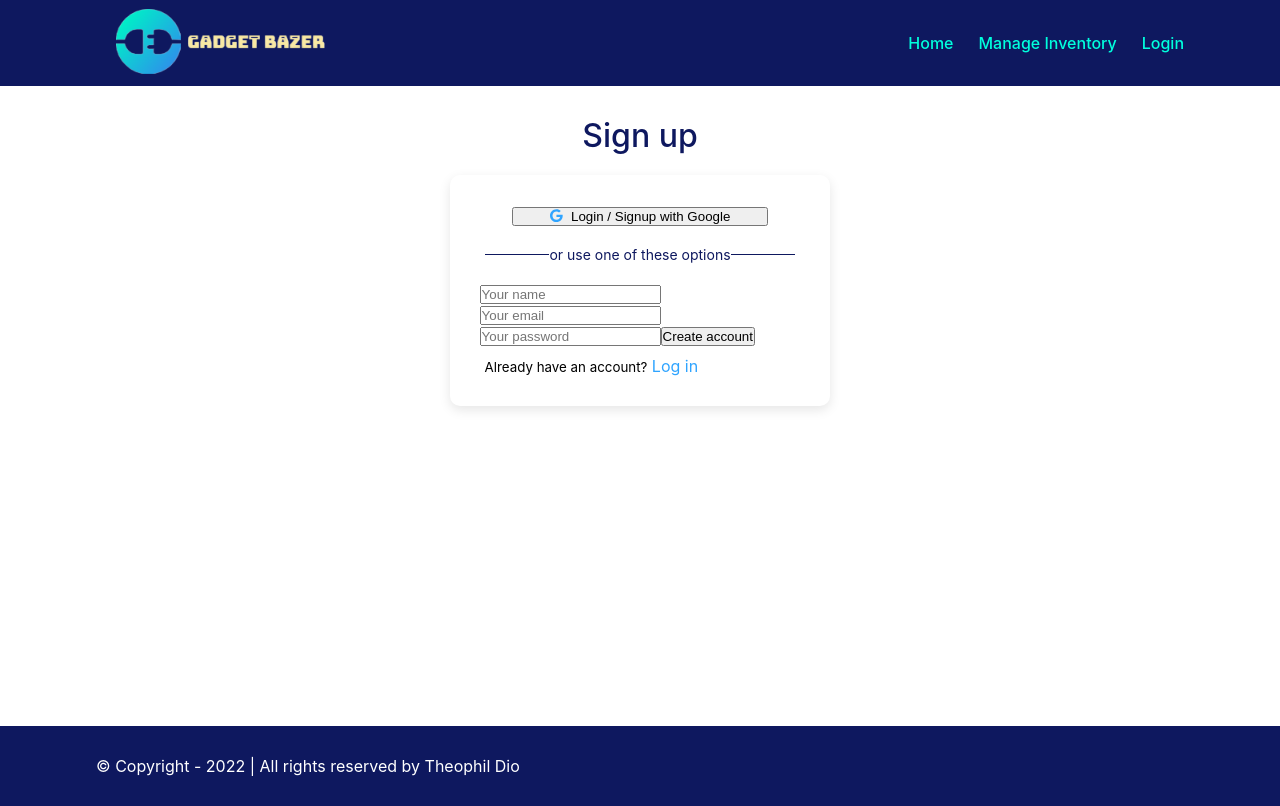
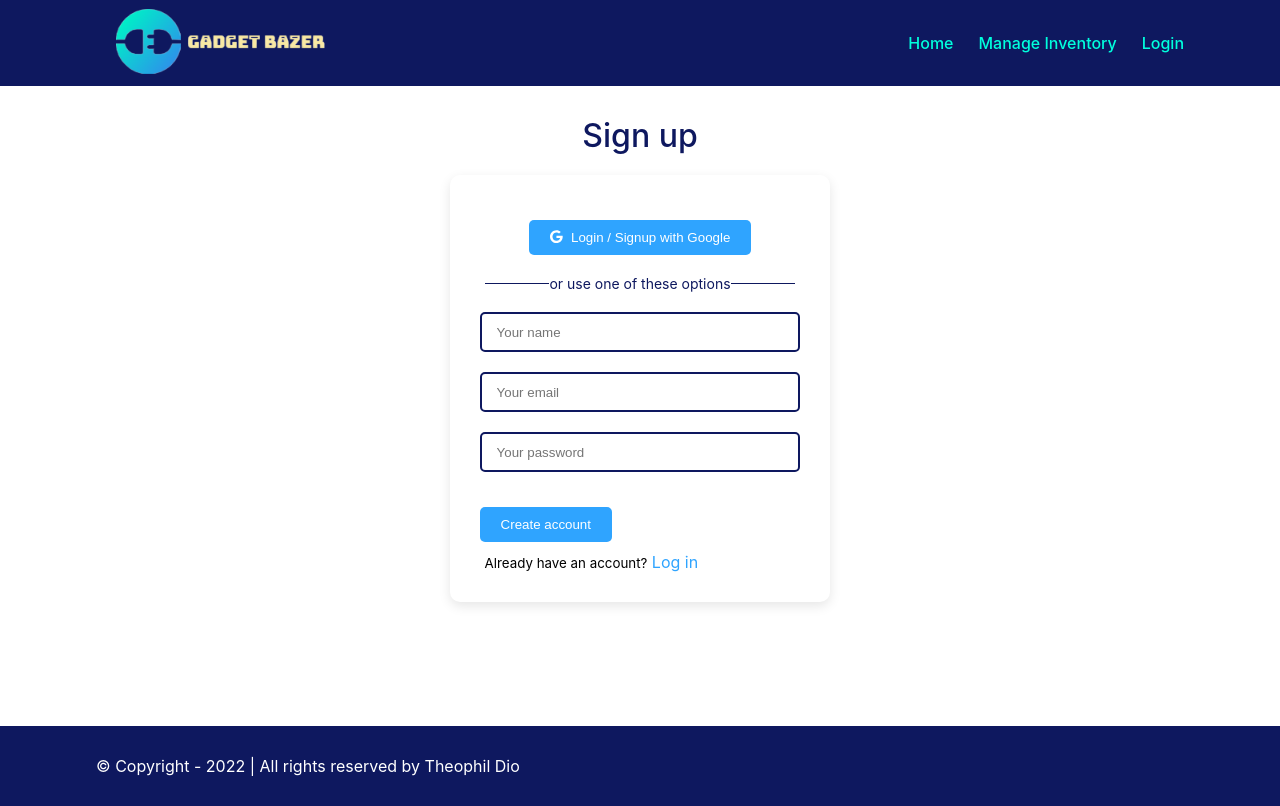
Before and after one commit to theophildio/gadget-bazer-warehouse-management, a React (Create React App) app: page /signup in a window 1280 px wide. Built offline with nearby package versions, Linux system fonts and the light colour scheme.

Commit message:
Sign up function added

```diff
--- a/package.json
+++ b/package.json
@@ -11,6 +11,7 @@
     "@testing-library/react": "^13.1.1",
     "@testing-library/user-event": "^13.5.0",
     "bootstrap": "^5.1.3",
+    "dotenv": "^16.0.0",
     "firebase": "^9.7.0",
     "react": "^18.1.0",
     "react-bootstrap": "^2.3.1",
--- a/src/Pages/Auth/Login/Login.css
+++ b/src/Pages/Auth/Login/Login.css
@@ -48,13 +48,8 @@
   text-align: center;
 }
 
-.social-logins .tutor-btn {
-  width: 80%;
-  cursor: pointer;
-}
-
 .social-icon {
-  color: #2FA4FF;
+  color: #ffffff;
   margin-right: 5px;
 }
 
--- a/src/Pages/Auth/Login/Login.js
+++ b/src/Pages/Auth/Login/Login.js
@@ -2,6 +2,7 @@ import React from "react";
 import "./Login.css";
 import SocialLogin from "../SocialLogin/SocialLogin";
 import { Link } from "react-router-dom";
+
 
 const Login = () => {
 	return (
@@ -11,7 +12,7 @@ const Login = () => {
         <div className="other-login">
 					<SocialLogin></SocialLogin>
 				</div>
-				<form className="contact-form">
+				<form className="auth-form">
 					<input
 						type="email"
 						name="email"
@@ -26,7 +27,7 @@ const Login = () => {
 						placeholder="Your password"
 						required
 					/>
-					<input className="tutor-btn" type="submit" value="Log in" />
+					<input className="gadget-btn" type="submit" value="Log in" />
 				</form>
 				<p>
 					<small>
@@ -35,7 +36,7 @@ const Login = () => {
 							to="/signup"
 							className="signup"
 						>
-							Signup
+							Sign up
 						</Link>
 					</small>
 				</p>
--- a/src/Pages/Auth/Signup/Signup.css
+++ b/src/Pages/Auth/Signup/Signup.css
@@ -0,0 +1,9 @@
+.auth-form input:not([type="submit"]) {
+  display: block;
+  width: 100%;
+  margin-bottom: 20px;
+  height: 40px;
+  padding-left: 15px;
+  border: 2px solid #0E185F;
+  border-radius: 5px;
+}
--- a/src/Pages/Auth/Signup/Signup.js
+++ b/src/Pages/Auth/Signup/Signup.js
@@ -1,9 +1,43 @@
 import React from "react";
-import { Link } from "react-router-dom";
+import { useCreateUserWithEmailAndPassword, useUpdateProfile } from 'react-firebase-hooks/auth';
+import { Link, useNavigate } from "react-router-dom";
+import { toast, ToastContainer } from "react-toastify";
+import auth from "../../../firebase.init";
 import SocialLogin from '../SocialLogin/SocialLogin';
+import './Signup.css';
+import 'react-toastify/dist/ReactToastify.css';
 
 
 const Signup = () => {
+	const [
+    createUserWithEmailAndPassword,
+    user,
+    loading,
+    error,
+  ] = useCreateUserWithEmailAndPassword(auth, {sendEmailVerification: true});
+	const [updateProfile, updating, errorProfile] = useUpdateProfile(auth);
+
+	const navigate = useNavigate();
+
+	const navigateToLogin = () => {
+		navigate('/login');
+	}
+
+	if(user) {
+		console.log("Updated Profile");
+	}
+
+	const handleSignUp = async (e) => {
+		e.preventDefault();
+		toast('Check your email to verify');
+		const displayName = e.target.name.value;
+		const email = e.target.email.value;
+		const password = e.target.password.value;
+		await createUserWithEmailAndPassword(email, password);
+		await updateProfile({ displayName });
+		navigate('/inventory');
+	}
+
 	return (
     <div className="login-container">
 			<h3>Sign up</h3>
@@ -11,7 +45,7 @@ const Signup = () => {
         <div className="other-login">
 					<SocialLogin></SocialLogin>
 				</div>
-				<form className="contact-form">
+				<form onSubmit={handleSignUp} className="auth-form">
 					<input
 						type="text"
 						name="name"
@@ -33,9 +67,10 @@ const Signup = () => {
 						placeholder="Your password"
 						required
 					/>
-					<input className="tutor-btn" type="submit" value="Create account" />
+					<input className="gadget-btn" type="submit" value="Create account" />
+					<ToastContainer></ToastContainer>
 				</form>
-				<p><small>Already have an account?</small> <Link to="/login" className="signup">Log in</Link></p>
+				<p><small>Already have an account?</small> <Link onClick={navigateToLogin} to="/login" className="signup">Log in</Link></p>
 			</div>
 		</div>
   );
--- a/src/Pages/Auth/SocialLogin/SocialLogin.js
+++ b/src/Pages/Auth/SocialLogin/SocialLogin.js
@@ -8,7 +8,7 @@ const SocialLogin = () => {
 	return (
 		<>
 			<div className="social-logins">
-				<button className="tutor-btn">
+				<button className="gadget-btn">
 					<FontAwesomeIcon
 						className="social-icon"
 						icon={faGoogle}
--- a/src/Pages/Home/FeaturedCollection/FeaturedCollection.js
+++ b/src/Pages/Home/FeaturedCollection/FeaturedCollection.js
@@ -13,7 +13,7 @@ const FeaturedCollection = () => {
         <div className="featured-collections">
           {
             productOnHome.map(item => <SingleProduct
-              key={productOnHome._id}
+              key={item._id}
               item={item}
             ></SingleProduct>)
           }
--- a/src/Pages/ManageInventory/ManageInventory.js
+++ b/src/Pages/ManageInventory/ManageInventory.js
@@ -12,7 +12,7 @@ const ManageInventory = () => {
         <div className="all-products">
           {
             product.map(item => <SingleProduct
-              key= {product._id}
+              key= {item._id}
               item= {item}
             ></SingleProduct>)
           }
--- a/src/firebase.init.js
+++ b/src/firebase.init.js
@@ -6,12 +6,12 @@ import {getAuth} from "firebase/auth";
 
 // Your web app's Firebase configuration
 const firebaseConfig = {
-  apiKey: process.env.REACT_APP_apiKey,
-  authDomain: process.env.REACT_APP_authDomain,
-  projectId: process.env.REACT_APP_projectId,
-  storageBucket: process.env.REACT_APP_storageBucket,
-  messagingSenderId: process.env.REACT_APP_messagingSenderId,
-  appId: process.env.REACT_APP_appId
+  apiKey: "AIzaSyDyJN9BVxMp3BDPB4fNppTyidMjHu5K2Zk",
+  authDomain: "warehouse-management-90c9c.firebaseapp.com",
+  projectId: "warehouse-management-90c9c",
+  storageBucket: "warehouse-management-90c9c.appspot.com",
+  messagingSenderId: "136882179648",
+  appId: "1:136882179648:web:f3a434f4279301012759a5"
 };
 
 // Initialize Firebase
```
Also changed, not shown: 1 other file (tests, documents, lock files or other folders).
